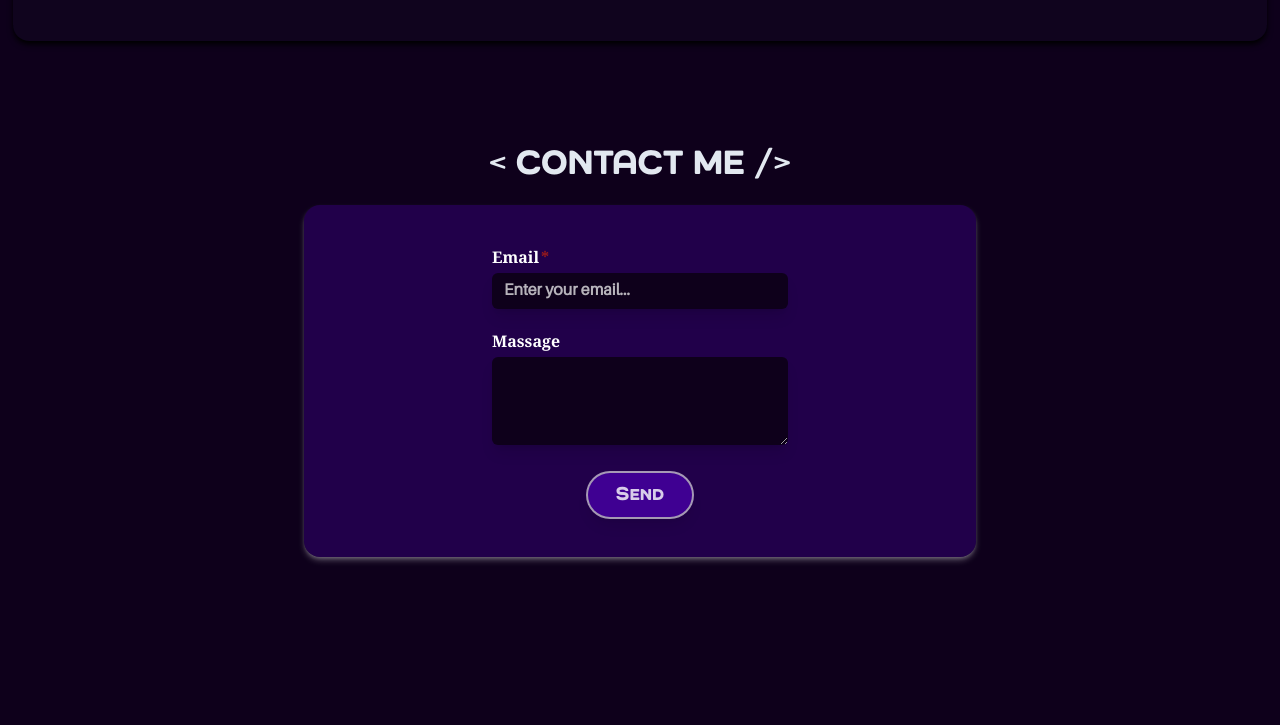
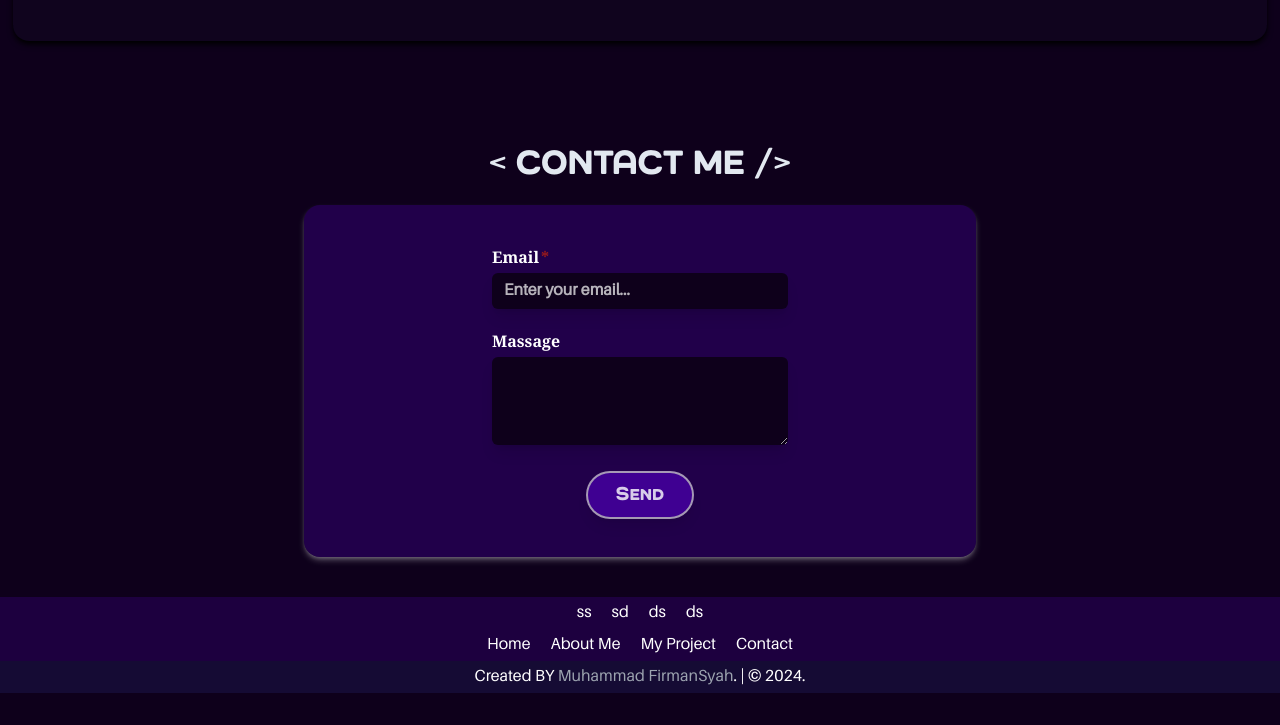
Before and after one commit to MhdFirmanSyah/MhdFirmanSyah.github.io, a website: page index.html in a window 1280 px wide. Shown: the part 2650-3375 px from the top of the page. After the commit the page ends 3343 px from the top, so only its background shows below. Drawn offline with nearby package versions, Linux system fonts and the light colour scheme.

Commit message:
add footer

```diff
--- a/index.html
+++ b/index.html
@@ -63,7 +63,7 @@
 
     <!-- about me start -->
         <h1 id="about-me" class="section-title">&lt; WHO I AM /&gt;</h1>
-        <section  class=" container max-w-4xl mx-auto  mt-10 p-10 xl:max-w-6xl xl:mx-auto lg:max-w-5xl lg:mx-4 lg:mx-auto md:max-w-3xl md:text-lg lg:text-xl sm:max-w-2xl
+        <section  class=" container max-w-4xl mx-auto  mt-10 p-10 xl:max-w-6xl xl:mx-auto lg:max-w-5xl lg:mx-auto md:max-w-3xl md:text-lg lg:text-xl sm:max-w-2xl
         shadow-2xl rounded-xl shadow-black">
                 <img src="assets/astronotandrocket.svg" alt="" class="atro absolute invisible animate-bounce xl:size-1/4 xl:float-right md:float-right md:b-0 md:visible md:relative w-52 duration- animate-duration-3000 animate-delay-3000 animate-puse ">
                     <p class="mix-blend-plus-lighter  text-justify  first-line:tracking-widest">
@@ -101,7 +101,7 @@
         <!-- project start -->
     <section class="" id="project">
         <h1 class="section-title">&lt; MY PROJECT /&gt;</h1>
-        <div class="project-container container sm:flex sm:justify-evenly sm:flex-wrap sm:w-[98%] gap-6 md:gap-3 xl:gap-5 h-7 h-max bg-slate-800/10 md:w-[98vw] m-auto p-5 pt-7 rounded-2xl shadow-black shadow-md">
+        <div class="project-container container sm:flex sm:justify-evenly sm:flex-wrap sm:w-[98%] gap-6 md:gap-3 xl:gap-5 h-max bg-slate-800/10 md:w-[98vw] m-auto p-5 pt-7 rounded-2xl shadow-black shadow-md">
 
             <div class="project-card group">
                 <img src="project/porfolio.png" alt="" class="rounded-lg shadow-md shadow-white/80 brightness-90 group-hover:brightness-100">
@@ -168,8 +168,8 @@
     </section>
         <!-- Contact end -->
         <!-- Footer -->
-    <footer class="w-full h-32 bottom-0 bg-white mt-10 bg-purple3/20 flex justify-items-center place-content-center invisible flex-col">
-        <div>
+    <footer class="w-full bottom-0 bg-purple2/30  mt-10">
+        <div class="flex justify-center gap-5 px-2 py-1">
             <a href="https://www.instagram.com/firmansyah_748">
             ss
             </a>
@@ -183,16 +183,16 @@
             ds
             </a>
         </div>
-        <div>
-            <a class="bar unlock" href="#home">Home</a>
-            <a class="bar unlock" href="#about-me" >About Me</a>
-            <a class="bar unlock" href="#project">My Project</a>
-            <a class="bar unlock" href="#contact">Contact</a>
+        <div class="flex justify-center gap-5 px-2 py-1">
+            <a class="footer-list unlock" href="#home">Home</a>
+            <a class="footer-list unlock" href="#about-me" >About Me</a>
+            <a class="footer-list unlock" href="#project">My Project</a>
+            <a class="footer-list unlock" href="#contact">Contact</a>
         </div>
 
 
-        <div class="self-end bottom-0 bg-black w-full">
-            <p>Created BY <a href="">Muhammad FirmanSyah</a>. | &copy; 2024.</p>
+        <div class="bottom-0 text-center p-1 bg-slate-900/50 bg-blur w-full">
+            <p>Created BY <a class="text-gray-400" href="">Muhammad FirmanSyah</a>. | &copy; 2024.</p>
         </div>
     </footer>
 
--- a/src/input.css
+++ b/src/input.css
@@ -16,6 +16,9 @@
     .icon-technology-img{
         @apply mx-auto xl:size-28 lg:size-24 md:size-20 sm:size-16 size-12 group-hover:scale-110 group-hover:-translate-y-3
     }
+    .footer-list{
+        @apply hover:text-gray-500 hover:scale-110 transition
+    }
 }
 @layer utilities{
     .text-shadow-white{
```
Also changed, not shown: src/output.css, 1 other file.
